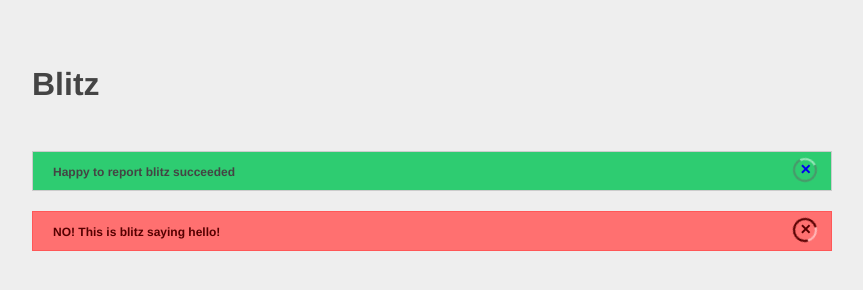
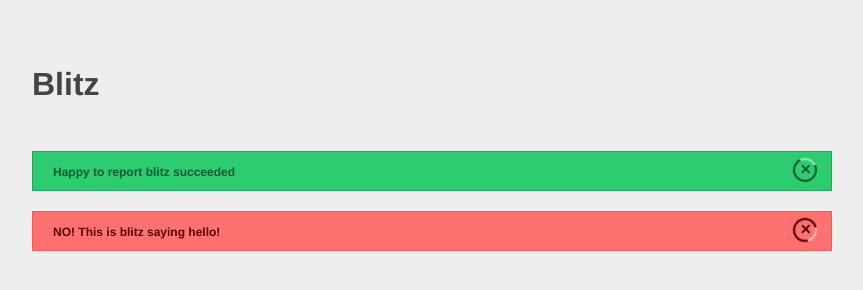
Before and after one commit to dscout/blitz, a website: page example/simple.html in a window 1280 px wide. Shown: the whole page, without its empty margins (208-1071 px from the left). Drawn offline with nearby package versions, Linux system fonts and the light colour scheme.

Commit message:
Differentiate success border and text colors

```diff
--- a/blitz.scss
+++ b/blitz.scss
@@ -58,6 +58,17 @@
 
   &.success {
     background: #2ecc71;
+    border: 1px solid #21a861;
+    color: #0a5d2d;
+
+    a {
+      color: #0a5d2d;
+    }
+
+    .blitz-spinner {
+      border-color: #0a5d2d;
+      border-top-color: rgba(255,255,255,0.5);
+    }
   }
 }
 
```
Also changed, not shown: blitz.css.
